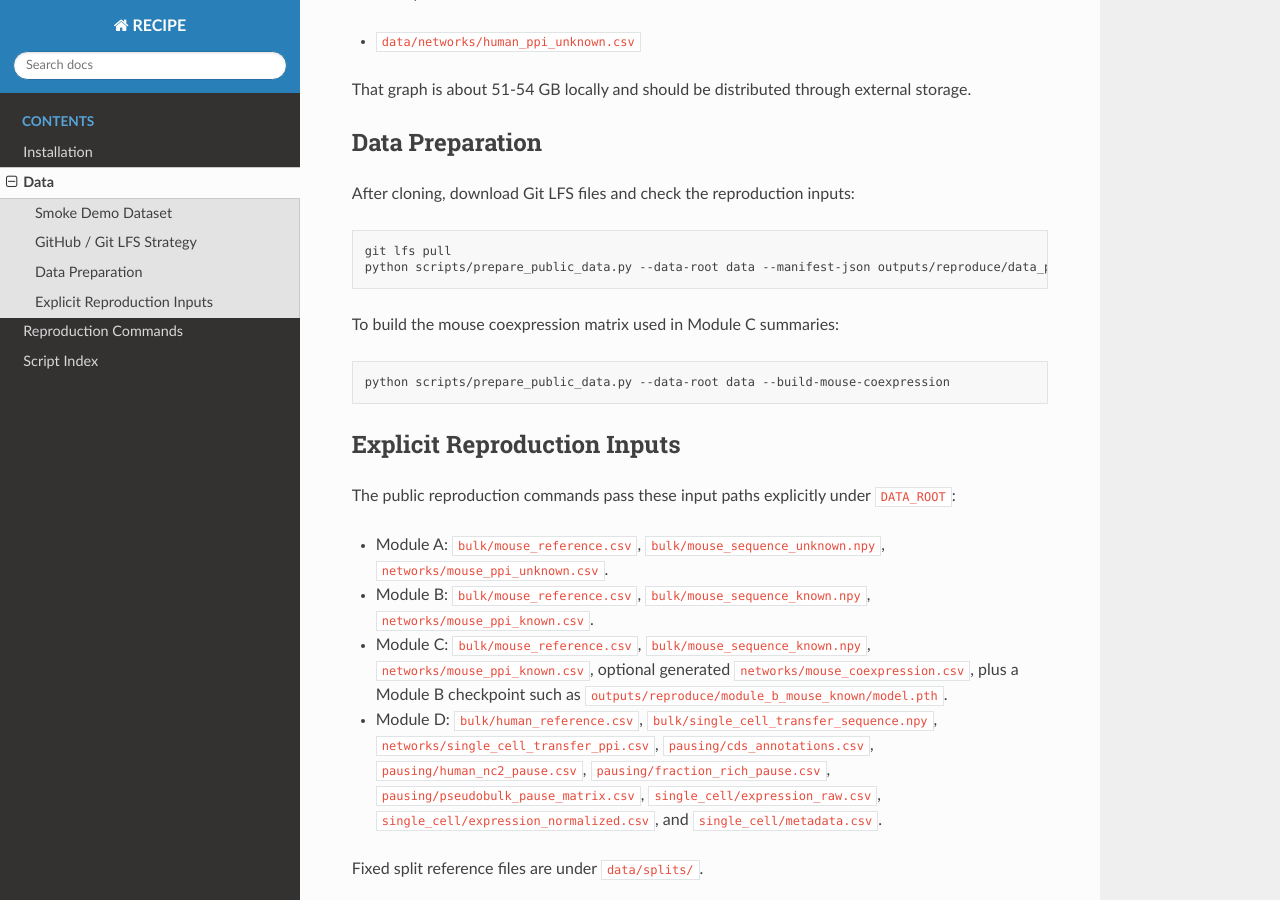
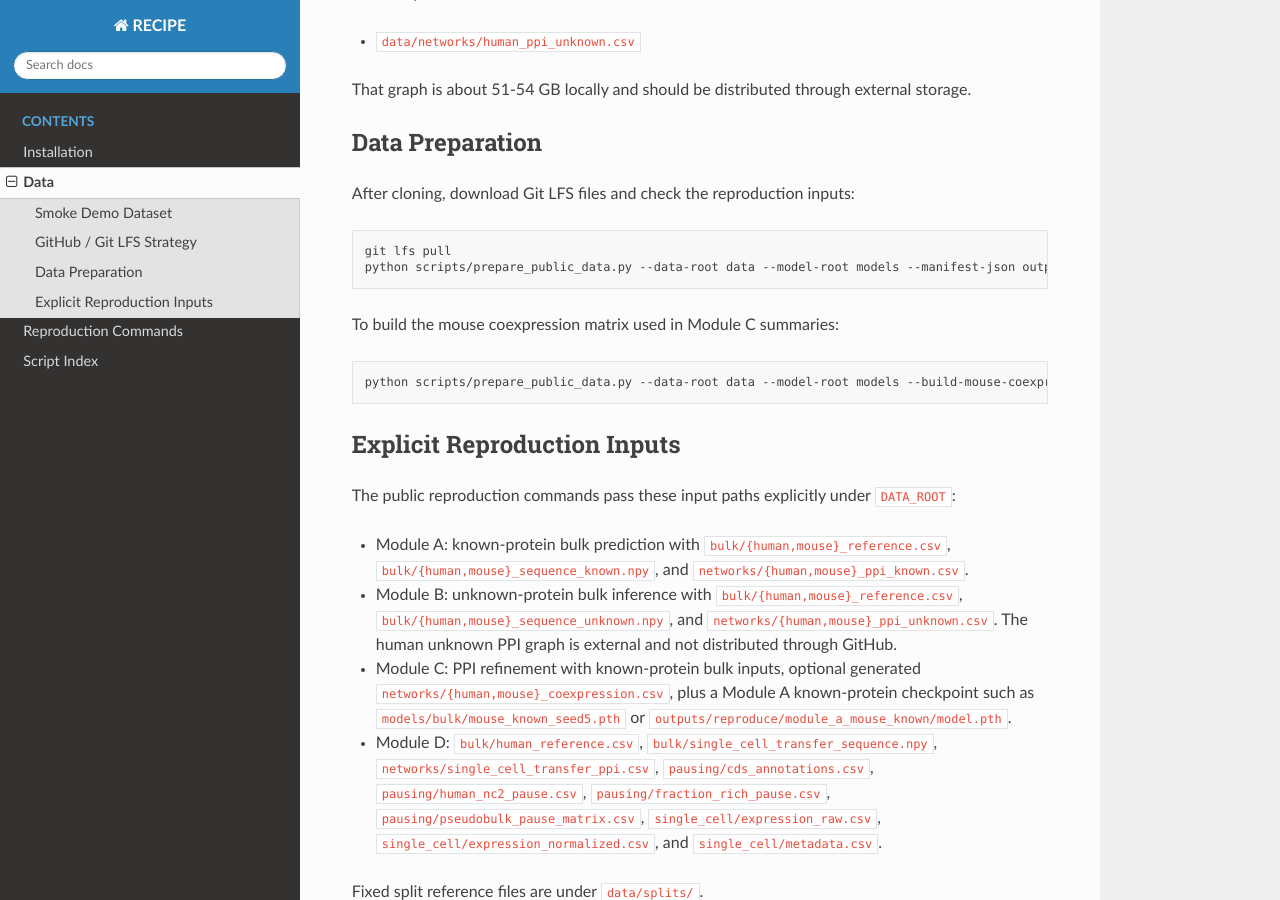
Before and after one commit to mcgilldinglab/RECIPE, a Sphinx documentation site: the page built from RECIPE/docs/data.md, in a window 1280 px wide and 900 px high, scrolled down 1094 px. Built offline with Sphinx 7.4.7 and the Read the Docs theme 3.1.0, drawn with Linux system fonts in a browser that asks for light colours.

Commit message:
Align module labels with manuscript tasks

````diff
--- a/RECIPE/docs/data.md
+++ b/RECIPE/docs/data.md
@@ -48,22 +48,22 @@ After cloning, download Git LFS files and check the reproduction inputs:
 
 ```bash
 git lfs pull
-python scripts/prepare_public_data.py --data-root data --manifest-json outputs/reproduce/data_preparation.json
+python scripts/prepare_public_data.py --data-root data --model-root models --manifest-json outputs/reproduce/data_preparation.json
 ```
 
 To build the mouse coexpression matrix used in Module C summaries:
 
 ```bash
-python scripts/prepare_public_data.py --data-root data --build-mouse-coexpression
+python scripts/prepare_public_data.py --data-root data --model-root models --build-mouse-coexpression
 ```
 
 ## Explicit Reproduction Inputs
 
 The public reproduction commands pass these input paths explicitly under `DATA_ROOT`:
 
-- Module A: `bulk/mouse_reference.csv`, `bulk/mouse_sequence_unknown.npy`, `networks/mouse_ppi_unknown.csv`.
-- Module B: `bulk/mouse_reference.csv`, `bulk/mouse_sequence_known.npy`, `networks/mouse_ppi_known.csv`.
-- Module C: `bulk/mouse_reference.csv`, `bulk/mouse_sequence_known.npy`, `networks/mouse_ppi_known.csv`, optional generated `networks/mouse_coexpression.csv`, plus a Module B checkpoint such as `outputs/reproduce/module_b_mouse_known/model.pth`.
+- Module A: known-protein bulk prediction with `bulk/{human,mouse}_reference.csv`, `bulk/{human,mouse}_sequence_known.npy`, and `networks/{human,mouse}_ppi_known.csv`.
+- Module B: unknown-protein bulk inference with `bulk/{human,mouse}_reference.csv`, `bulk/{human,mouse}_sequence_unknown.npy`, and `networks/{human,mouse}_ppi_unknown.csv`. The human unknown PPI graph is external and not distributed through GitHub.
+- Module C: PPI refinement with known-protein bulk inputs, optional generated `networks/{human,mouse}_coexpression.csv`, plus a Module A known-protein checkpoint such as `models/bulk/mouse_known_seed5.pth` or `outputs/reproduce/module_a_mouse_known/model.pth`.
 - Module D: `bulk/human_reference.csv`, `bulk/single_cell_transfer_sequence.npy`, `networks/single_cell_transfer_ppi.csv`, `pausing/cds_annotations.csv`, `pausing/human_nc2_pause.csv`, `pausing/fraction_rich_pause.csv`, `pausing/pseudobulk_pause_matrix.csv`, `single_cell/expression_raw.csv`, `single_cell/expression_normalized.csv`, and `single_cell/metadata.csv`.
 
 Fixed split reference files are under `data/splits/`.
````
Also changed, not shown: README.md (+2 -2 lines), RECIPE/docs/reproduction.md (+59 -43 lines), RECIPE/docs/script_index.md (+2 -2 lines), RECIPE/README.md, 4 other files.
